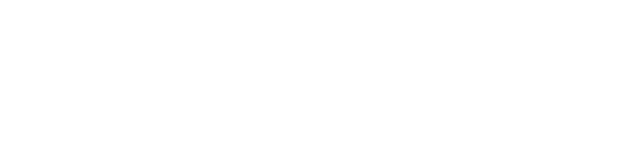
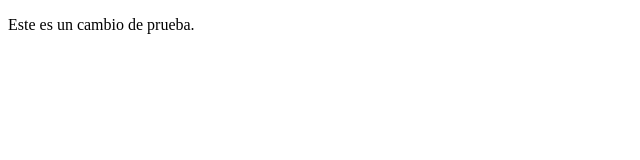
Before and after one commit to ToniokaSan/Mi-repositorio-2, a plain HTML site: page Index.html in a window 1280 px wide. Shown: the whole page, without its empty margins (0-640 px from the left). Drawn offline with Linux system fonts and the light colour scheme.

Commit message:
cambio archivo index.html

```diff
--- a/Index.html
+++ b/Index.html
@@ -6,6 +6,6 @@
   <title>Document</title>
 </head>
 <body>
-
+  <p>Este es un cambio de prueba.</p>
 </body>
 </html>
```
